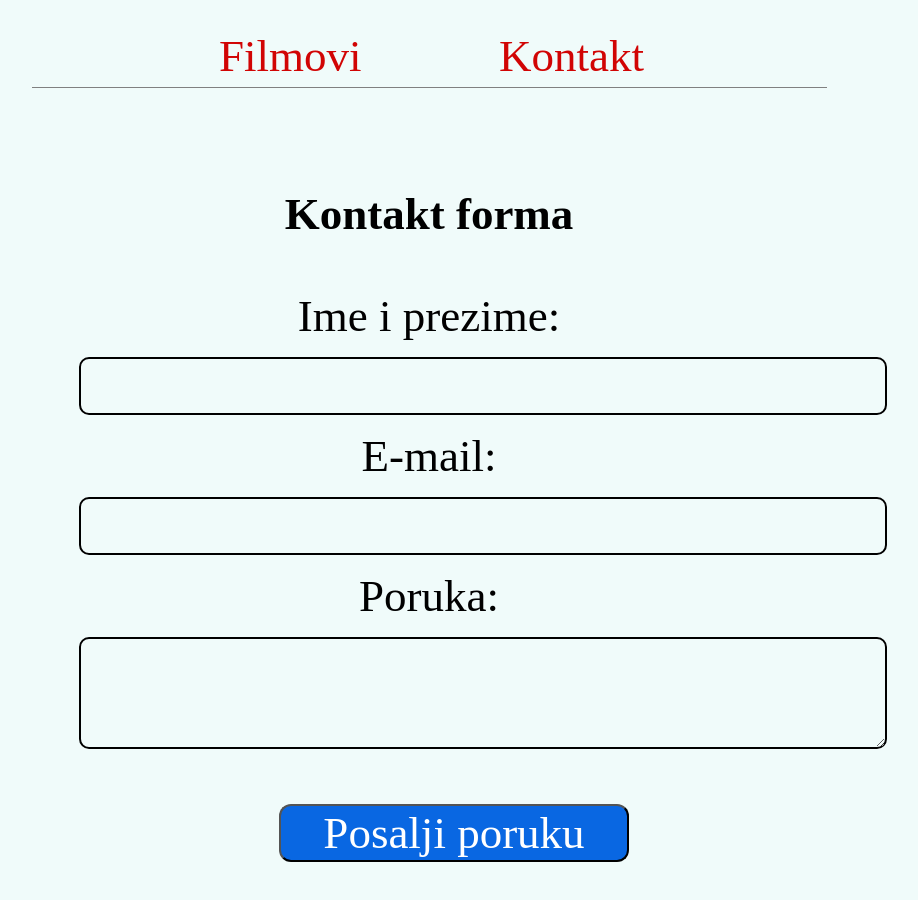
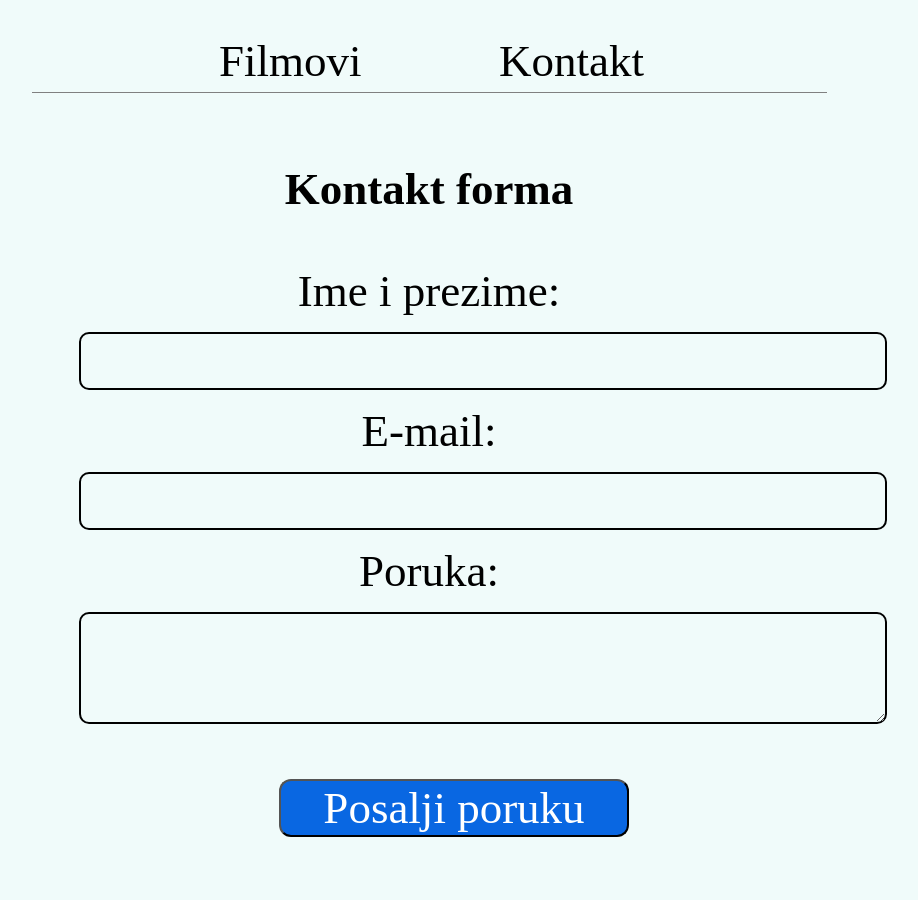
Before and after one commit to StevanD11/ReactDomaci, a React (Create React App) app: page /kontakt in a window 1280 px wide. Shown: the top 900 px of the page, without its empty margins (211-1129 px from the left). After the commit the page ends 837 px from the top, so only its background shows below. Built offline with nearby package versions, Linux system fonts and the light colour scheme; a web font is replaced by a local one.

Commit message:
Sredjene strane, komponente

```diff
--- a/src/App.js
+++ b/src/App.js
@@ -1,15 +1,13 @@
-import logo from './logo.svg';
-import Navbar from './Nav';
+import Navbar from './components/Nav';
 import Pocetna from './Pocetna';
 import { BrowserRouter as Router, Route, Switch } from 'react-router-dom';
 import Kontakt from './Kontakt';
 
 function App() {
   return (
-    <Router>
-      <div className="App">
-        <Navbar />
-        <div className="content" >
+    <div className="App">
+      <div className="content" >
+        <Router>
           <Switch>
             <Route exact path="/">
               <Pocetna />
@@ -18,9 +16,9 @@ function App() {
               <Kontakt />
             </Route>
           </Switch>
-        </div>
+        </Router>
       </div>
-    </Router>
+    </div>
   );
 }
 
--- a/src/Kontakt.js
+++ b/src/Kontakt.js
@@ -1,45 +1,14 @@
 import { useState } from 'react';
+import KontaktForma from './components/KontaktForma';
+import Nav from './components/Nav';
 
 const Kontakt = () => {
 
-    const [imeprezime, setImeprezime] = useState('');
-    const [email, setEmail] = useState('');
-    const [poruka, setPoruka] = useState('');
-
-    const handleSubmit = (e) => {
-        e.preventDefault();
-        const forma = { imeprezime, email, poruka };
-        alert('Uneto ime i prezime: ' + imeprezime + '\n' +
-            'Uneti email: ' + email + '\n' +
-            'Uneta poruka: ' + poruka);
-    }
-
     return (
         <div className="kontakt-strana">
+            <Nav />
             <h2>Kontakt forma</h2>
-            <form onSubmit={handleSubmit}>
-                <label>Ime i prezime:</label>
-                <input
-                    type="text"
-                    required
-                    value={imeprezime}
-                    onChange={(e) => setImeprezime(e.target.value)}
-                />
-                <label>E-mail:</label>
-                <input
-                    type="text"
-                    required
-                    value={email}
-                    onChange={(e) => setEmail(e.target.value)}
-                />
-                <label>Poruka:</label>
-                <textarea
-                    required
-                    value={poruka}
-                    onChange={(e) => setPoruka(e.target.value)}
-                > </textarea>
-                <button>Posalji poruku</button>
-            </form>
+            <KontaktForma />
         </div>
     );
 }
--- a/src/Pocetna.js
+++ b/src/Pocetna.js
@@ -1,9 +1,11 @@
-import ListaFilmova from './ListaFilmova';
+import ListaFilmova from './components/ListaFilmova';
+import Nav from './components/Nav';
 
 const Pocetna = () => {
 
     return (
         <div className="pocetna">
+            <Nav />
             <ListaFilmova />
         </div >
     );
--- /dev/null
+++ b/src/components/KontaktForma.js
@@ -0,0 +1,51 @@
+import { useState } from 'react';
+
+
+const KontaktForma = () => {
+
+    const [imeprezime, setImeprezime] = useState('');
+    const [email, setEmail] = useState('');
+    const [poruka, setPoruka] = useState('');
+
+    const handleSubmit = (e) => {
+        e.preventDefault();
+        const forma = { imeprezime, email, poruka };
+        alert('Uneto ime i prezime: ' + imeprezime + '\n' +
+            'Uneti email: ' + email + '\n' +
+            'Uneta poruka: ' + poruka);
+    }
+
+
+
+    return (
+        <div className="forma">
+            <form onSubmit={handleSubmit}>
+                <label>Ime i prezime:</label>
+                <input
+                    type="text"
+                    required
+                    value={imeprezime}
+                    onChange={(e) => setImeprezime(e.target.value)}
+                />
+                <label>E-mail:</label>
+                <input
+                    type="text"
+                    required
+                    value={email}
+                    onChange={(e) => setEmail(e.target.value)}
+                />
+                <label>Poruka:</label>
+                <textarea
+                    required
+                    value={poruka}
+                    onChange={(e) => setPoruka(e.target.value)}
+                > </textarea>
+                <button>Posalji poruku</button>
+            </form>
+        </div>
+    );
+
+
+}
+
+export default KontaktForma;
--- a/src/index.css
+++ b/src/index.css
@@ -19,7 +19,7 @@
 
 .navbar a {
   text-decoration: none;
-  color: rgb(209, 4, 4);
+  color: black;
 }
 
 .navbar .links {
@@ -29,12 +29,13 @@
 
 .content {
   max-width: 1800px;
-  margin: 100px auto;
+  margin-top: 25px;
 }
 
 .lista-filmova {
   display: flex;
   justify-content: space-around;
+  margin-top: 100px;
 }
 
 .lista-filmova .film {
@@ -66,7 +67,7 @@
 }
 
 .lista-filmova .film button:hover {
-  background-color: rgb(241, 241, 173);
+  background-color: rgb(243, 243, 225);
 }
 
 .kontakt-strana {
@@ -98,3 +99,11 @@
   border: 2px solid;
   border-radius: 10px;
 }
+
+.kontakt-strana h2 {
+  margin-top: 70px;
+}
+
+.forma {
+  margin-top: 20px;
+}
```
Also changed, not shown: src/components/ListaFilmova.js (renamed from src/ListaFilmova.js), src/components/Nav.js (renamed from src/Nav.js), src/logo.svg (deleted).
